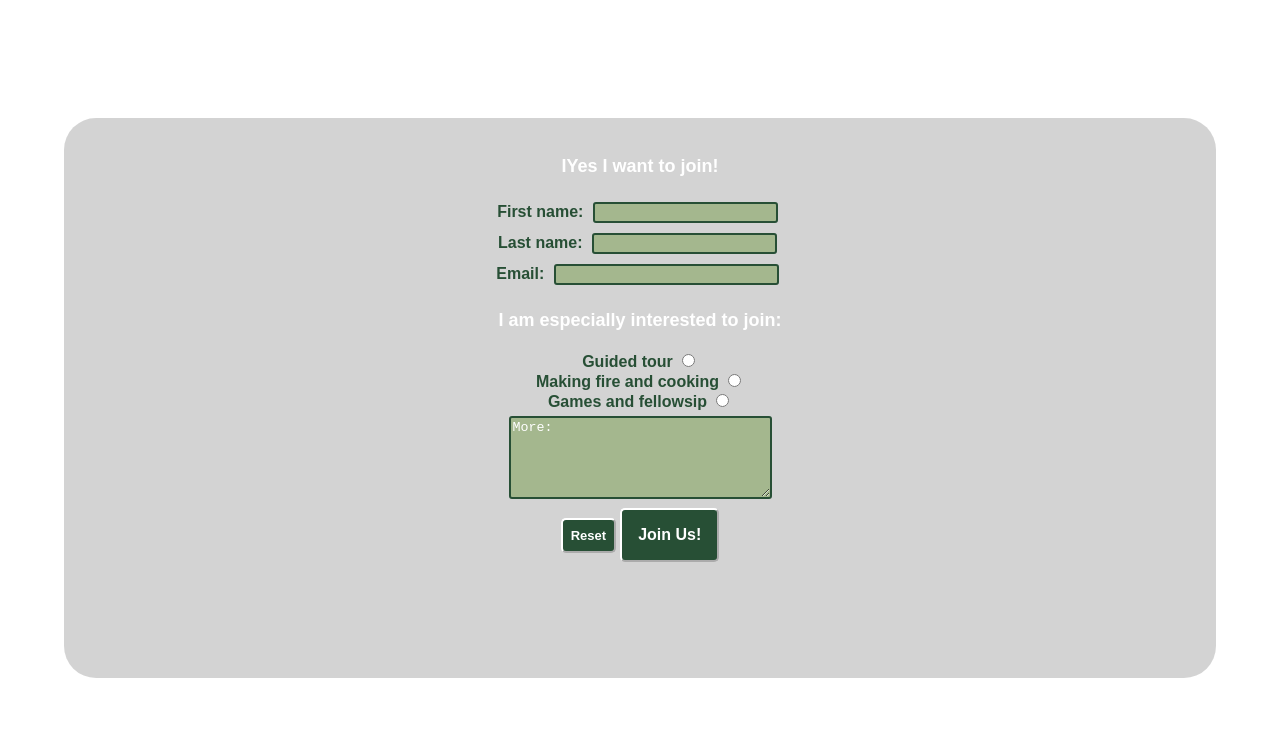
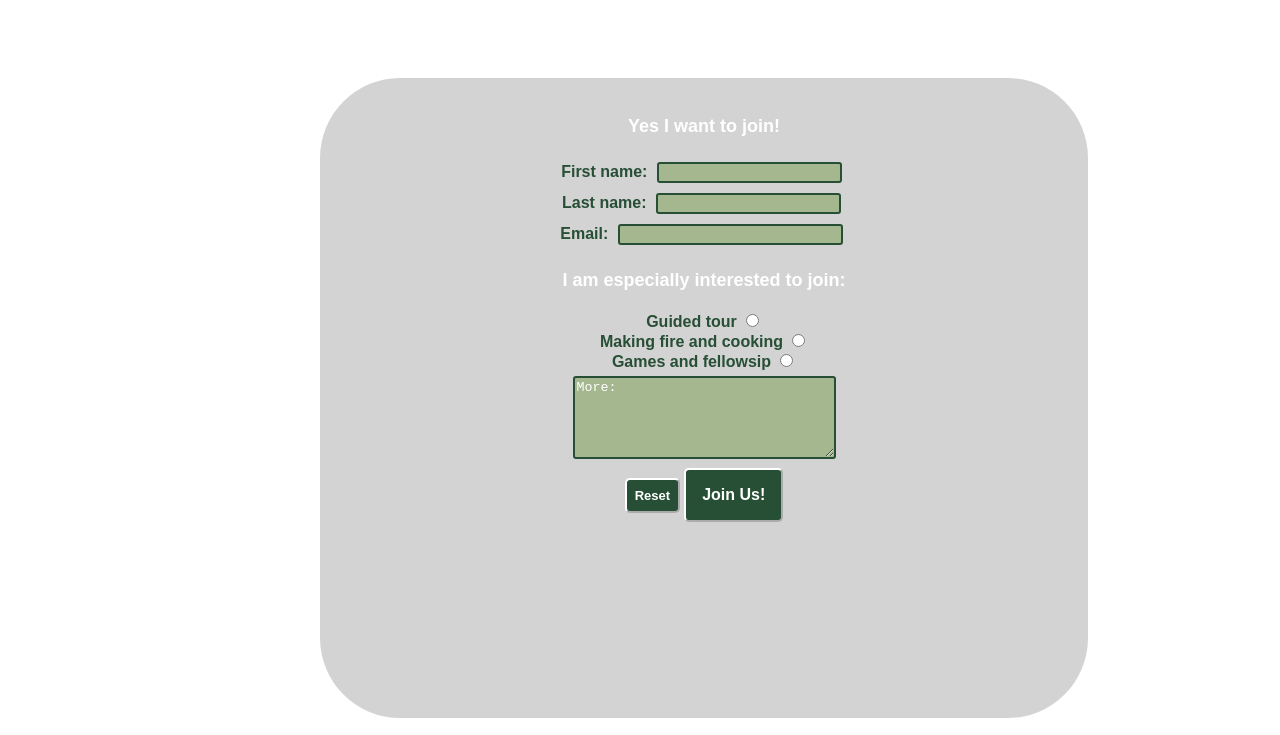
Before and after one commit to joustraelisabeth/milestone_one, a plain HTML site: page signup.html in a window 1280 px wide. Shown: the top 735 px of the page. Drawn offline with Linux system fonts and the light colour scheme.

Commit message:
Changed style.css and signup

```diff
--- a/assets/css/style.css
+++ b/assets/css/style.css
@@ -136,16 +136,16 @@ margin-left: -8px;
 
 .form-square-signup {
 
-    height: 70vh;
-    width: 90vw;
+    height: 80vh;
+    width: 60vw;
     background-color:rgba(192,192,192,0.7);
     position: relative;
-    margin-left: 5vw;
-    margin-right:5vw;
-    margin-top: 15vh;
-    margin-bottom: 15vh;
+    margin-left: 25vw;
+    margin-right: 15vw;
+    margin-top: 10vh;
+    margin-bottom: 10vh;
     text-align: center;
-    border-radius: 2rem;
+    border-radius: 5rem;
 
 }
 
@@ -166,6 +166,14 @@ margin-left: -8px;
 }
 
 .input, .textarea {
+    background-color: rgba(118, 156, 75, 0.5);
+    color:#fff;
+    border: 2px solid #274F35;
+    border-radius: 3px;
+    margin: 5px; 0;
+}
+
+.input:hover, .textarea:hover {
     background-color: rgba(118, 156, 75, 0.5);
     color:#fff;
     border: 2px solid #274F35;
--- a/signup.html
+++ b/signup.html
@@ -35,7 +35,7 @@
          <section>
             <div class="form-square-signup">
                 <br>
-                <p>IYes I want to join!
+                <p>Yes I want to join!
                 </p>
                  <form>
                  <label for="fname" class="label">First name: </label>  <input class="input" type="text" id="fname" name="fname" size="20" required/>
```
